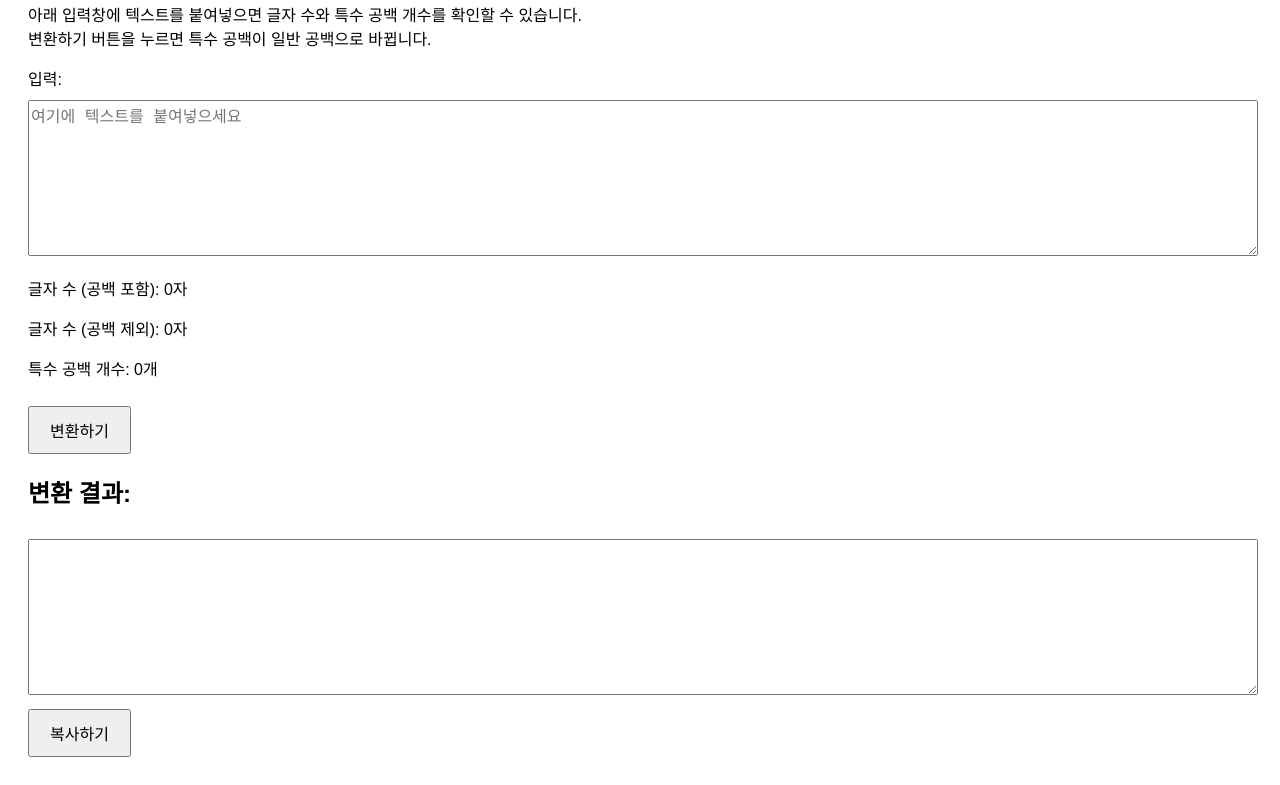
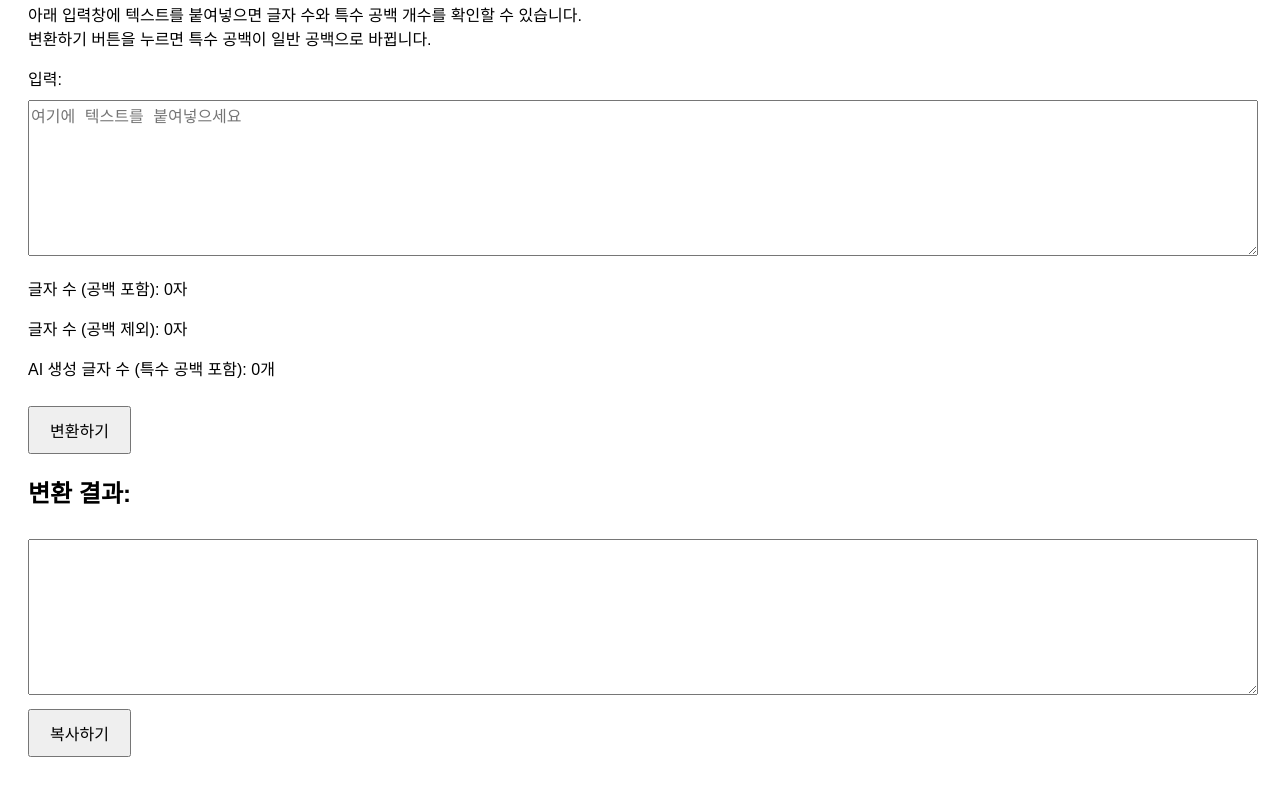
Before and after one commit to NaMinhyeok/ai-space-cleaner, a website: page index.html in a window 1280 px wide. Both pictures are taken after a click on the button "변환하기". Shown: the part 115-900 px from the top of the page. Drawn offline with Linux system fonts and the light colour scheme.

Commit message:
feat: Update space normalization and statistics for AI-generated characters

```diff
--- a/index.html
+++ b/index.html
@@ -16,7 +16,7 @@
 <div class="stats">
     <p id="charCount">글자 수 (공백 포함): 0자</p>
     <p id="charCountWithoutSpaces">글자 수 (공백 제외): 0자</p> <!-- 추가된 부분 -->
-    <p id="specialSpaceCount">특수 공백 개수: 0개</p>
+    <p id="specialAiCount">AI 생성 글자 수 (특수 공백 포함): 0개</p>
 </div>
 
 <div class="buttons">
--- a/main.js
+++ b/main.js
@@ -4,11 +4,32 @@ const weirdDoubleQuotes = /[\u201C\u201D\u201E\u201F\u2033\u2036]/g; // 더블
 const weirdDashes = /[\u2013\u2014\u2212]/g; // 하이픈 / 대시 변형들
 const ellipsis = /\u2026/g; // …
 
+// invisible chars: ZWSP, ZWNJ, ZWJ, BOM, LTR/RTL control chars
+const invisibleChars = /[\u200B-\u200D\uFEFF\u200E\u200F]/g;
+
+// 이모지 (유니코드 emoji block)
+const emojiRegex = /[\p{Emoji_Presentation}\p{Extended_Pictographic}]/gu;
+
+// 👉 전체 normalize entrypoint
 function normalizeText(text) {
-    const punctuated = normalizePunctuation(text);
-    return normalizeSpaces(punctuated);
+    let result = removeInvisibleChars(text);
+    result = removeEmojis(result);
+    result = normalizePunctuation(result);
+    result = normalizeSpaces(result);
+    return result;
 }
 
+// 👉 눈에 안 보이는 제어문자 제거
+function removeInvisibleChars(text) {
+    return text.replace(invisibleChars, '');
+}
+
+// 👉 이모지 제거
+function removeEmojis(text) {
+    return text.replace(emojiRegex, '');
+}
+
+// 👉 기호 변형 처리
 function normalizePunctuation(text) {
     return text
         .replace(weirdQuotes, "'")
@@ -17,12 +38,12 @@ function normalizePunctuation(text) {
         .replace(ellipsis, '...');
 }
 
+// 👉 특수 공백 변형 처리
 function normalizeSpaces(text) {
-    return text.replace(specialSpaces, ' ')
-        .replace(/\s+/g, ' ') // 여러 개의 공백을 하나로
-        .trim(); // 양쪽 공백 제거
+    return text.replace(specialSpaces, ' ');
 }
 
+// 👉 특수공백 카운트
 function countSpecialSpaces(text) {
     const matches = text.match(specialSpaces);
     return matches ? matches.length : 0;
@@ -34,6 +55,7 @@ function countWithoutSpaces(text) {
     return noSpaces.length;
 }
 
+// 👉 변환하기 버튼 동작
 function convertSpaces() {
     const input = document.getElementById('inputText').value;
     const normalized = normalizeText(input);
@@ -41,6 +63,7 @@ function convertSpaces() {
     updateStats(); // 변환 후 통계도 업데이트
 }
 
+// 👉 복사하기 버튼 동작
 function copyResult() {
     const output = document.getElementById('outputText');
     output.select();
@@ -48,16 +71,22 @@ function copyResult() {
     alert('복사되었습니다!');
 }
 
+function countAIGeneratedChars(text) {
+    const aiGeneratedRegex = /[\u00A0\u1680\u180E\u2000-\u200A\u202F\u205F\u3000\u200B-\u200D\uFEFF\u200E\u200F]/g;
+    const matches = text.match(aiGeneratedRegex);
+    return matches ? matches.length : 0;
+}
+
+// 👉 입력창 실시간 통계 업데이트
 function updateStats() {
     const input = document.getElementById('inputText').value;
     const charCount = input.length;
     const charCountWithoutSpaces = countWithoutSpaces(input);
-    const specialCount = countSpecialSpaces(input);
+    const aiGeneratedCount = countAIGeneratedChars(input);
 
     document.getElementById('charCount').textContent = `글자 수 (공백 포함): ${charCount}자`;
     document.getElementById('charCountWithoutSpaces').textContent = `글자 수 (공백 제외): ${charCountWithoutSpaces}자`;
-    document.getElementById('specialSpaceCount').textContent = `특수 공백 개수: ${specialCount}개`;
-}
+    document.getElementById('specialAiCount').textContent = `AI 생성 글자 수 (특수 공백 포함): ${aiGeneratedCount}개`;}
 
 document.addEventListener('DOMContentLoaded', () => {
     const inputArea = document.getElementById('inputText');
```
